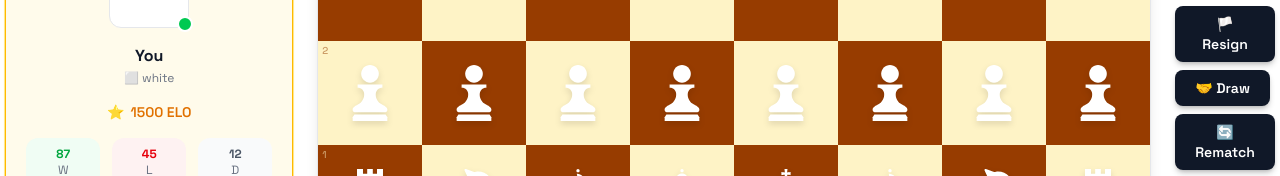
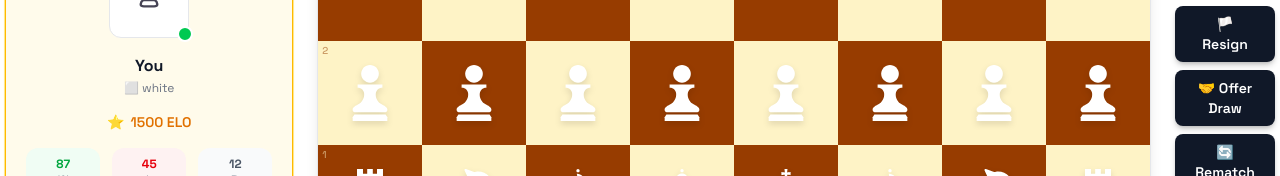
Before and after one commit to rohitkudalkar92/chess-AI, an Angular app: page /play/online in a window 1280 px wide. Shown: the part 706-882 px from the top of the page. Built offline with nearby package versions, Linux system fonts and the light colour scheme.

Commit message:
fix: rename Draw button to Offer Draw

```diff
--- a/src/app/features/game/game-controls/game-controls.html
+++ b/src/app/features/game/game-controls/game-controls.html
@@ -1,6 +1,6 @@
 <div class="flex gap-2 flex-wrap">
   <app-button [variant]="btnVariant()" [size]="ButtonSize.Md" (clicked)="resign.emit()">🏳️ Resign</app-button>
-  <app-button [variant]="btnVariant()" [size]="ButtonSize.Md" (clicked)="drawOffer.emit()">🤝 Draw</app-button>
+  <app-button [variant]="btnVariant()" [size]="ButtonSize.Md" (clicked)="drawOffer.emit()">🤝 Offer Draw</app-button>
   <app-button [variant]="btnVariant()" [size]="ButtonSize.Md" (clicked)="rematch.emit()">🔄 Rematch</app-button>
   <app-button [variant]="btnVariant()" [size]="ButtonSize.Md" (clicked)="flipBoard.emit()">🔃 Flip</app-button>
 </div>
```
